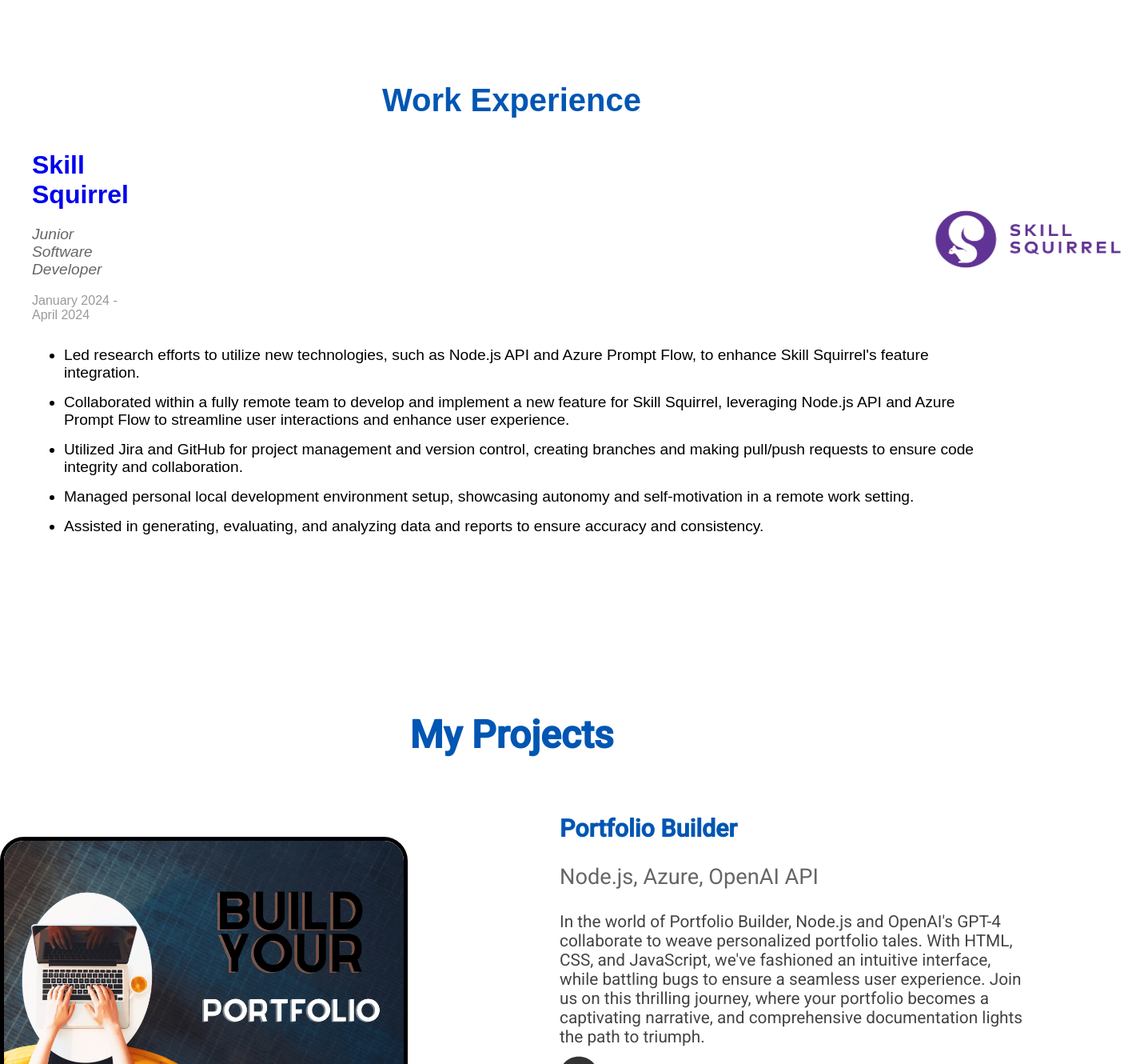
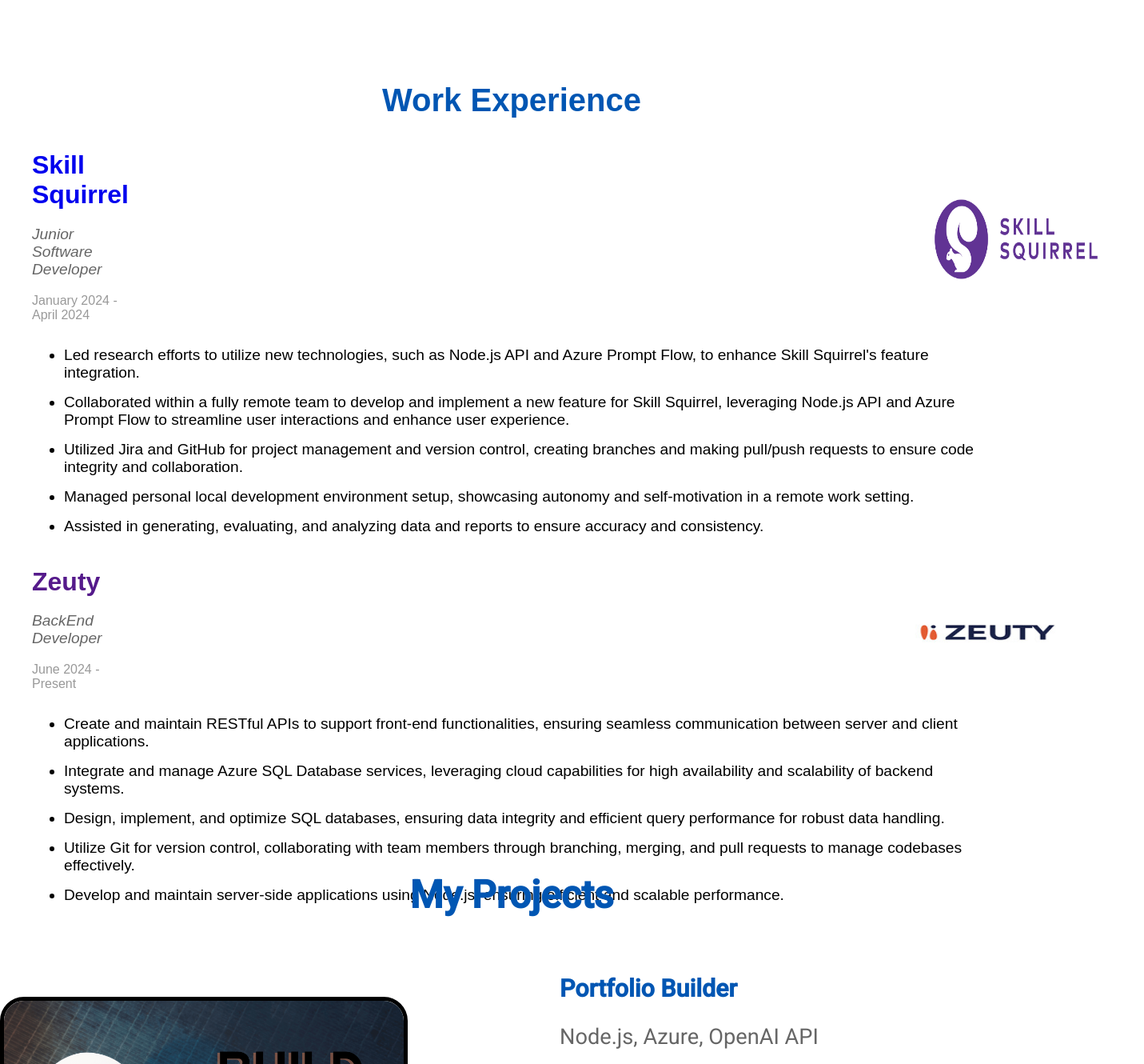
Before and after one commit to Prabal31/My-Portfolio, an Angular app: page / in a window 1280 px wide. Shown: the part 2249-3579 px from the top of the page at 80% size, 1431 px wide, since content can reach past the window. Built offline with nearby package versions, Linux system fonts and the light colour scheme.

Commit message:
added another work experience in my work components using the parent child connection and added the information in the json file

```diff
--- a/src/app/Menu/menu-work/menu-work.component.css
+++ b/src/app/Menu/menu-work/menu-work.component.css
@@ -2,7 +2,7 @@
     font-family: Arial, sans-serif;
     padding: 40px;
     margin: 0 auto;
-    margin-bottom: 300px;
+    margin-bottom: 500px;
     padding-top: 200px;
     min-width: 100vh;
     height: 500px;
@@ -10,6 +10,7 @@
     border-radius: 8px;
     box-sizing: border-box;
 }
+
 
 .experience h2 {
     text-align: center;
@@ -32,9 +33,9 @@
 }
 
 .company-logo {
-    width: 250px;
+    width: 220px;
     padding-left: 1000px;
-    height: 100px;
+    height: 140px;
     margin-right: 20px;
     border-radius: 8px;
 }
--- a/src/assets/data/Mydata.json
+++ b/src/assets/data/Mydata.json
@@ -50,6 +50,18 @@
         "Point3": "Utilized Jira and GitHub for project management and version control, creating branches and making pull/push requests to ensure code integrity and collaboration.",
         "Point4": "Managed personal local development environment setup, showcasing autonomy and self-motivation in a remote work setting.",
         "Point5": "Assisted in generating, evaluating, and analyzing data and reports to ensure accuracy and consistency."
+        },
+        {
+        "Company_name": "Zeuty",
+        "Position": "BackEnd Developer",
+        "Time_frame": "June 2024 - Present",
+        "Company_logo": "/assets/images/Zuety_logo.jpeg",
+        "Company_link" :"",
+        "Point1": "Create and maintain RESTful APIs to support front-end functionalities, ensuring seamless communication between server and client applications.",
+        "Point2": "Integrate and manage Azure SQL Database services, leveraging cloud capabilities for high availability and scalability of backend systems.",
+        "Point3": "Design, implement, and optimize SQL databases, ensuring data integrity and efficient query performance for robust data handling.",
+        "Point4": "Utilize Git for version control, collaborating with team members through branching, merging, and pull requests to manage codebases effectively.",
+        "Point5": "Develop and maintain server-side applications using Node.js, ensuring efficient and scalable performance."
         }
     ]
 }
```
Also changed, not shown: src/assets/images/Zuety_logo.jpeg (added).
